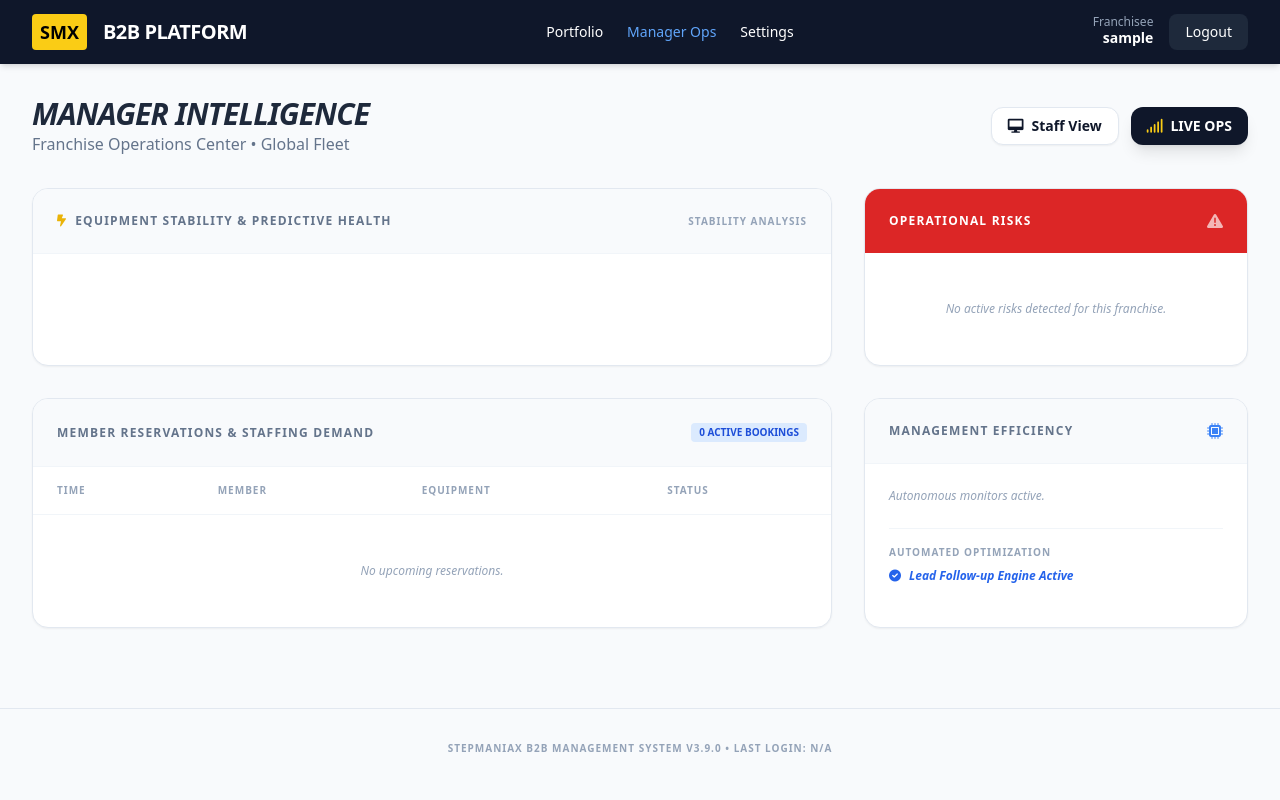
After one commit to robertpelloni/planet_fitness_stepmaniax_agent, a Flask app: page /manager/dashboard in a window 1280 px wide. The commit adds this page. Run offline with Flask 3, Linux system fonts and the light colour scheme; the visitor is signed in with stand-in values (Sample User, id 1); data that the repository does not hold is empty; some libraries are stand-ins or nearby versions.

Commit message:
feat: deploy Manager Intelligence Dashboard (v3.9.0)
- Launched `/manager/dashboard` for Franchisees and Admins.
- Integrated Equipment Stability (predictive health) and Staff Schedules.
- Added Management Efficiency overview with Automation Heartbeats.
- Updated navigation to include 'Manager Ops' for franchisees.
- Bumped platform version to v3.9.0 in footer.

Co-authored-by: robertpelloni <673434+robertpelloni@users.noreply.github.com>

```diff
--- a/app.py
+++ b/app.py
@@ -230,6 +230,46 @@ def facility_operations():
                            alerts=alerts,
                            schedules=schedules,
                            franchise_name=current_user.franchise_id or "Global Admin")
+
+@app.route('/manager/dashboard')
+@login_required
+@role_required(['Admin', 'Franchisee'])
+def manager_dashboard():
+    """Manager-specific intelligence dashboard (v3.9.0)"""
+    franchise_id = current_user.franchise_id
+    is_admin = (current_user.role == 'Admin')
+
+    # 1. Equipment Stability & Health
+    if is_admin:
+        units = EquipmentMetric.query.all()
+    else:
+        units = EquipmentMetric.query.filter_by(franchise_id=franchise_id).all()
+
+    # 2. Staff Schedule & Reservations
+    if is_admin:
+        schedules = MemberSchedule.query.order_by(MemberSchedule.start_time.asc()).limit(20).all()
+    else:
+        metric_ids = [u.id for u in units]
+        schedules = MemberSchedule.query.filter(MemberSchedule.equipment_id.in_(metric_ids)).order_by(MemberSchedule.start_time.asc()).all()
+
+    # 3. Automation Efficiency
+    automation_status = AutomationHeartbeat.query.all()
+
+    # 4. Critical Alerts
+    if is_admin:
+        alerts = Alert.query.filter_by(is_resolved=False).order_by(Alert.timestamp.desc()).limit(5).all()
+    else:
+        metric_ids = [u.id for u in units]
+        alerts = Alert.query.filter(Alert.equipment_id.in_(metric_ids), Alert.is_resolved == False).order_by(Alert.timestamp.desc()).all()
+
+    franchise_name = Lead.query.get(franchise_id).company if franchise_id else "Global Fleet"
+
+    return render_template('manager_dashboard.html',
+                           units=units,
+                           schedules=schedules,
+                           automation_status=automation_status,
+                           alerts=alerts,
+                           franchise_name=franchise_name)
 
 @app.route('/staff/dashboard')
 @login_required
--- a/templates/base.html
+++ b/templates/base.html
@@ -26,7 +26,8 @@
                 <div class="hidden md:flex items-center space-x-6">
                     {% if current_user.is_authenticated %}
                         {% if current_user.role in ['Admin', 'Franchisee'] %}
-                            <a href="{{ url_for('dashboard') }}" class="hover:text-yellow-400 transition-colors text-sm font-medium">Dashboard</a>
+                            <a href="{{ url_for('dashboard') }}" class="hover:text-yellow-400 transition-colors text-sm font-medium">Portfolio</a>
+                            <a href="{{ url_for('manager_dashboard') }}" class="hover:text-yellow-400 transition-colors text-sm font-medium text-blue-400 font-bold">Manager Ops</a>
                         {% endif %}
 
                         {% if current_user.role == 'Admin' %}
@@ -79,7 +80,7 @@
 
     <footer class="mt-12 py-8 border-t border-slate-200 text-center">
         <p class="text-slate-400 text-[10px] font-bold uppercase tracking-widest">
-            StepManiaX B2B Management System v3.8.0 •
+            StepManiaX B2B Management System v3.9.0 •
             Last Login: {{ current_user.last_login if current_user.is_authenticated and current_user.last_login else 'N/A' }}
         </p>
     </footer>
--- /dev/null
+++ b/templates/manager_dashboard.html
@@ -0,0 +1,152 @@
+{% extends "base.html" %}
+
+{% block title %}Manager Dashboard - StepManiaX{% endblock %}
+
+{% block content %}
+<div class="space-y-8">
+    <div class="flex justify-between items-center">
+        <div>
+            <h1 class="text-3xl font-black text-slate-800 tracking-tight italic uppercase">Manager Intelligence</h1>
+            <p class="text-slate-500 font-medium">Franchise Operations Center • {{ franchise_name }}</p>
+        </div>
+        <div class="flex gap-3">
+            <a href="{{ url_for('staff_dashboard') }}" class="bg-white border border-slate-200 px-4 py-2 rounded-xl text-sm font-bold shadow-sm hover:bg-slate-50 transition-all flex items-center gap-2">
+                <i class="fa-solid fa-desktop"></i> Staff View
+            </a>
+            <a href="{{ url_for('facility_operations') }}" class="bg-slate-900 text-white px-4 py-2 rounded-xl text-sm font-bold shadow-lg hover:bg-slate-800 transition-all flex items-center gap-2">
+                <i class="fa-solid fa-signal text-yellow-400"></i> LIVE OPS
+            </a>
+        </div>
+    </div>
+
+    <!-- Top Grid: Stability & Alerts -->
+    <div class="grid grid-cols-1 lg:grid-cols-3 gap-8">
+        <!-- Equipment Stability (Predictive Intelligence) -->
+        <div class="lg:col-span-2 bg-white rounded-2xl shadow-sm border border-slate-200 overflow-hidden">
+            <div class="p-6 bg-slate-50 border-b border-slate-100 flex justify-between items-center">
+                <h3 class="font-black text-xs text-slate-500 uppercase tracking-widest flex items-center gap-2">
+                    <i class="fa-solid fa-bolt-lightning text-yellow-500"></i> Equipment Stability & Predictive Health
+                </h3>
+                <span class="text-[10px] font-bold text-slate-400 uppercase tracking-widest">Stability Analysis</span>
+            </div>
+            <div class="p-6">
+                <div class="grid grid-cols-1 md:grid-cols-2 gap-6">
+                    {% for unit in units %}
+                    <div class="p-4 rounded-xl border border-slate-100 bg-white shadow-sm space-y-4">
+                        <div class="flex justify-between items-center">
+                            <div>
+                                <p class="text-sm font-black text-slate-800 uppercase tracking-tight">{{ unit.equipment_name }}</p>
+                                <p class="text-[10px] text-slate-400 font-bold uppercase italic">{{ unit.location }}</p>
+                            </div>
+                            <div class="text-right">
+                                <p class="text-xl font-black {% if unit.predictive_health_score > 90 %}text-blue-600{% elif unit.predictive_health_score > 75 %}text-yellow-600{% else %}text-red-600{% endif %}">
+                                    {{ unit.predictive_health_score }}%
+                                </p>
+                                <p class="text-[10px] font-bold text-slate-400 uppercase tracking-tighter">Stability Score</p>
+                            </div>
+                        </div>
+                        <div class="h-2 bg-slate-100 rounded-full overflow-hidden">
+                            <div class="h-full {% if unit.predictive_health_score > 90 %}bg-blue-500{% elif unit.predictive_health_score > 75 %}bg-yellow-400{% else %}bg-red-600{% endif %}"
+                                 style="width: {{ unit.predictive_health_score }}%;"></div>
+                        </div>
+                        <div class="flex justify-between items-center text-[10px] font-black uppercase tracking-widest">
+                            <span class="text-slate-400">Uptime: <span class="text-slate-700">{{ unit.uptime_percent }}%</span></span>
+                            <span class="{% if unit.maintenance_status == 'Operational' %}text-green-600{% else %}text-red-500{% endif %}">{{ unit.maintenance_status }}</span>
+                        </div>
+                    </div>
+                    {% endfor %}
+                </div>
+            </div>
+        </div>
+
+        <!-- Critical Alerts -->
+        <div class="bg-white rounded-2xl shadow-sm border border-slate-200 overflow-hidden">
+            <div class="p-6 bg-red-600 text-white flex justify-between items-center">
+                <h3 class="font-black text-xs uppercase tracking-widest">Operational Risks</h3>
+                <i class="fa-solid fa-triangle-exclamation animate-pulse"></i>
+            </div>
+            <div class="divide-y divide-slate-100">
+                {% for alert in alerts %}
+                <div class="p-4 hover:bg-red-50 transition-colors">
+                    <div class="flex justify-between items-start mb-1">
+                        <span class="text-[10px] font-black text-red-500 uppercase tracking-widest">{{ alert.severity }}</span>
+                        <span class="text-[10px] text-slate-400 font-medium">{{ alert.timestamp }}</span>
+                    </div>
+                    <p class="text-xs font-bold text-slate-700 leading-tight">{{ alert.message }}</p>
+                </div>
+                {% else %}
+                <div class="p-12 text-center text-slate-400 italic text-xs">No active risks detected for this franchise.</div>
+                {% endfor %}
+            </div>
+        </div>
+    </div>
+
+    <!-- Bottom Grid: Schedules & Automation -->
+    <div class="grid grid-cols-1 lg:grid-cols-3 gap-8">
+        <!-- Staff Schedule & Member Reservations -->
+        <div class="lg:col-span-2 bg-white rounded-2xl shadow-sm border border-slate-200 overflow-hidden">
+            <div class="p-6 border-b border-slate-100 flex justify-between items-center bg-slate-50">
+                <h3 class="font-black text-xs text-slate-500 uppercase tracking-widest">Member Reservations & Staffing Demand</h3>
+                <span class="text-[10px] font-black bg-blue-100 text-blue-700 px-2 py-0.5 rounded uppercase">{{ schedules|length }} Active Bookings</span>
+            </div>
+            <div class="overflow-x-auto">
+                <table class="w-full text-left">
+                    <thead>
+                        <tr class="text-[10px] font-black text-slate-400 uppercase tracking-widest border-b border-slate-100">
+                            <th class="px-6 py-4">Time</th>
+                            <th class="px-6 py-4">Member</th>
+                            <th class="px-6 py-4">Equipment</th>
+                            <th class="px-6 py-4">Status</th>
+                        </tr>
+                    </thead>
+                    <tbody class="divide-y divide-slate-100">
+                        {% for booking in schedules %}
+                        <tr class="hover:bg-slate-50 transition-colors">
+                            <td class="px-6 py-4 text-xs font-bold text-slate-700">{{ booking.start_time }}</td>
+                            <td class="px-6 py-4 text-xs font-medium text-slate-600">{{ booking.member_name }}</td>
+                            <td class="px-6 py-4 text-xs text-slate-500">{{ booking.equipment_id }}</td>
+                            <td class="px-6 py-4">
+                                <span class="px-2 py-0.5 rounded text-[10px] font-black uppercase bg-blue-50 text-blue-600">
+                                    {{ booking.status }}
+                                </span>
+                            </td>
+                        </tr>
+                        {% else %}
+                        <tr>
+                            <td colspan="4" class="px-6 py-12 text-center text-slate-400 italic text-xs">No upcoming reservations.</td>
+                        </tr>
+                        {% endfor %}
+                    </tbody>
+                </table>
+            </div>
+        </div>
+
+        <!-- Automation Efficiency Heartbeats -->
+        <div class="bg-white rounded-2xl shadow-sm border border-slate-200 overflow-hidden">
+            <div class="p-6 border-b border-slate-100 flex justify-between items-center bg-slate-50">
+                <h3 class="font-black text-xs text-slate-500 uppercase tracking-widest">Management Efficiency</h3>
+                <i class="fa-solid fa-microchip text-blue-500"></i>
+            </div>
+            <div class="p-6 space-y-6">
+                {% for task in automation_status %}
+                <div class="flex items-center gap-4">
+                    <div class="w-2 h-2 rounded-full {{ 'bg-green-500 animate-pulse' if task.status == 'Healthy' else 'bg-red-500' }}"></div>
+                    <div>
+                        <p class="text-xs font-black text-slate-700 uppercase tracking-tight">{{ task.task_name }}</p>
+                        <p class="text-[10px] text-slate-400 font-medium italic">Last Pulse: {{ task.last_run }}</p>
+                    </div>
+                </div>
+                {% else %}
+                <p class="text-xs text-slate-400 italic">Autonomous monitors active.</p>
+                {% endfor %}
+                <div class="pt-4 border-t border-slate-100">
+                    <p class="text-[10px] font-bold text-slate-400 uppercase tracking-widest mb-2">Automated Optimization</p>
+                    <div class="flex items-center gap-2 text-xs font-black text-blue-600 italic">
+                        <i class="fa-solid fa-circle-check"></i> Lead Follow-up Engine Active
+                    </div>
+                </div>
+            </div>
+        </div>
+    </div>
+</div>
+{% endblock %}
```
